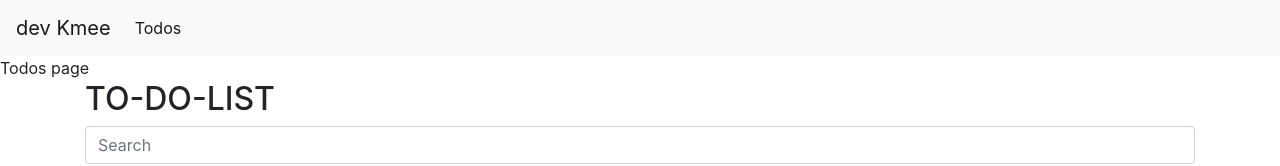
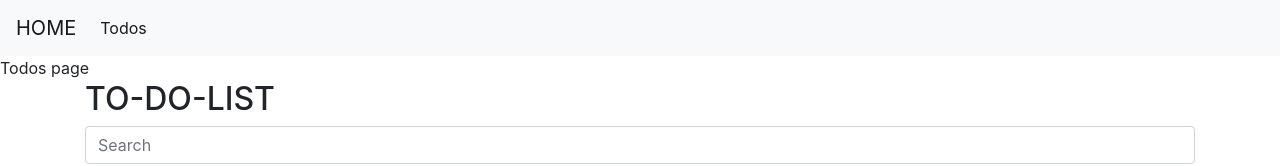
Before and after one commit to devkmee/-vue3-study, a Vue app: page /todos in a window 1280 px wide. Shown: the top 166 px of the page. Built offline with nearby package versions, Linux system fonts and the light colour scheme; data requests are answered from the project's data file.

Commit message:
46 useRouter로 페이지 이동

```diff
--- a/src/App.vue
+++ b/src/App.vue
@@ -1,11 +1,11 @@
 <template>
     <!--네비게이션-->
     <nav class="navbar navbar-expand-lg navbar-light bg-light">
-        <router-link class="navbar-brand" to="/">dev Kmee</router-link>
+        <router-link class="navbar-brand" to="/">HOME</router-link>
 
         <ul class="navbar-nav mr-auto">
             <li class="nav-item active">
-                <router-link class="nav-link" to="/todos">Todos</router-link>
+                <router-link class="nav-link" :to="{ name: 'Todos'}">Todos</router-link>
             </li>
         </ul>
     </nav>
--- a/src/components/TodoList.vue
+++ b/src/components/TodoList.vue
@@ -3,7 +3,9 @@
          v-for="(t, index) in todos"
          :key="t.id">
 
-        <div class="card-body p-2 d-flex alighn-items-center">
+        <div class="card-body p-2 d-flex alighn-items-center"
+             @click="moveToPage(t.id)"
+        >
             <div class="form-check flex-grow-1">
                 <input class="form-check-input"
                        type="checkbox"
@@ -27,6 +29,8 @@
 
 <script>
     //import { watchEffect } from 'vue';
+    import { useRouter } from 'vue-router';
+
     export default {
         //부모 컴포넌트에서 바인딩한 이름으로 받아옴
         //props: ['todos']
@@ -45,6 +49,8 @@
             //     console.log(props.todos.length);
             // });
 
+            const router = useRouter();
+
             const toggleTodo = (index) => {
                 emit('toggle-todo', index);
             };
@@ -54,9 +60,20 @@
                 emit('delete-todo', index);
             };
 
+            const moveToPage = (todoId) => {
+                console.log(todoId);
+                router.push({
+                    name: 'Todo',
+                    params: { id:todoId }
+                });
+                // 쿼리스트링 하드코딩 --> name 시 유지관리 어려우므로 위의 방법 사용 권장
+               // router.push('/todos/' + todoId);
+            };
+
             return {
                 toggleTodo,
                 delTodo,
+                moveToPage
             }
         }
     };
```
